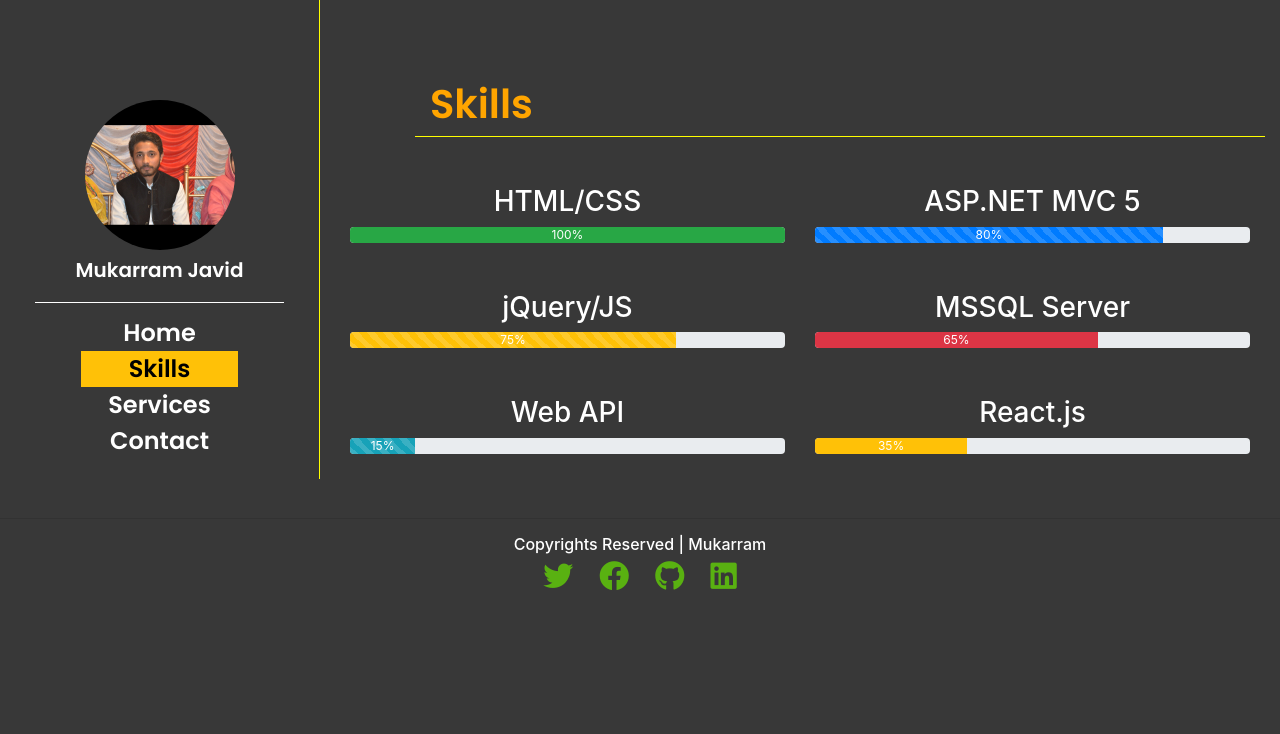
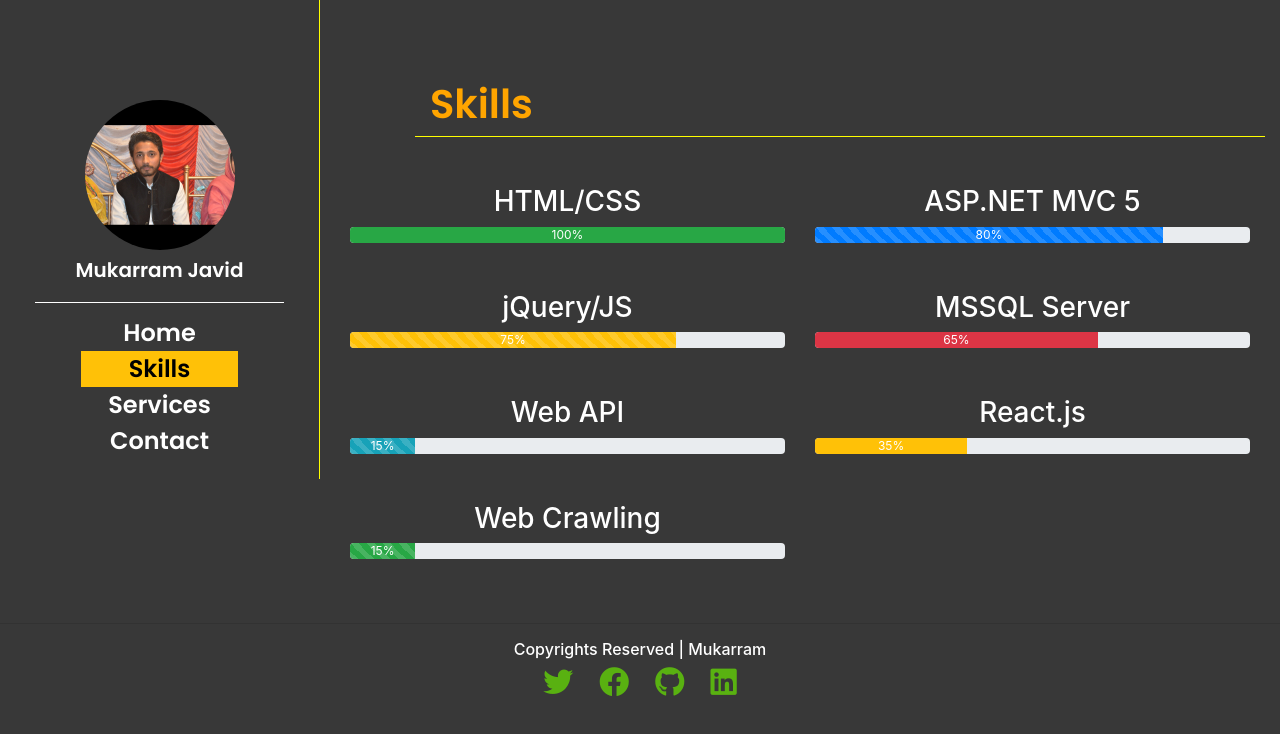
Before and after one commit to mukarramjavid/mukarram_portfolio, a React (Create React App) app: page /skill in a window 1280 px wide. Shown: the top 734 px of the page. Built offline with nearby package versions, Linux system fonts and the light colour scheme.

Commit message:
Update skillData.js

```diff
--- a/src/SkillData.js
+++ b/src/SkillData.js
@@ -47,5 +47,13 @@ const skillData = [
     skillNow: 35,
     animated: "",
   },
+  {
+    id: "7",
+    skillName: "Web Crawling",
+    skillVariant: "success",
+    skillLabel: "15%",
+    skillNow: 15,
+    animated: "animated",
+  },
 ];
 export default skillData;
```
